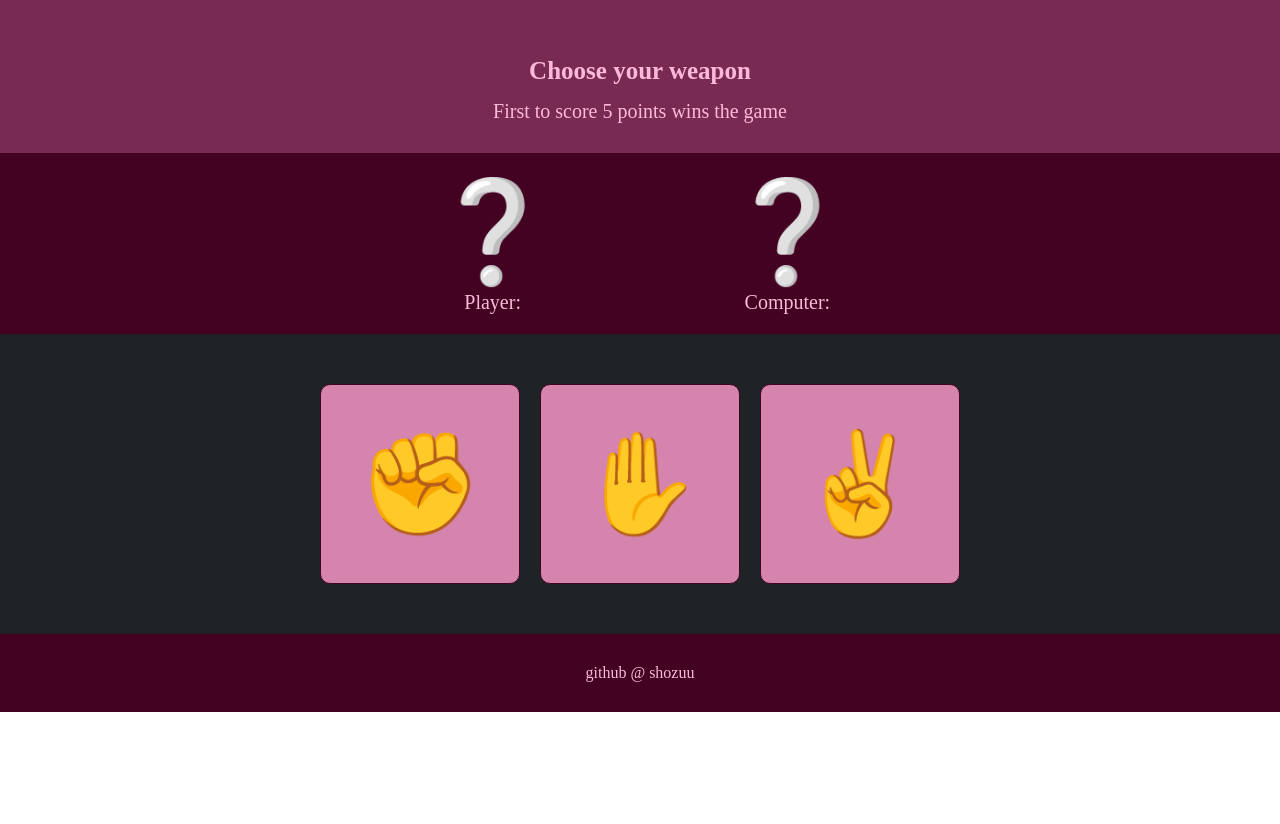
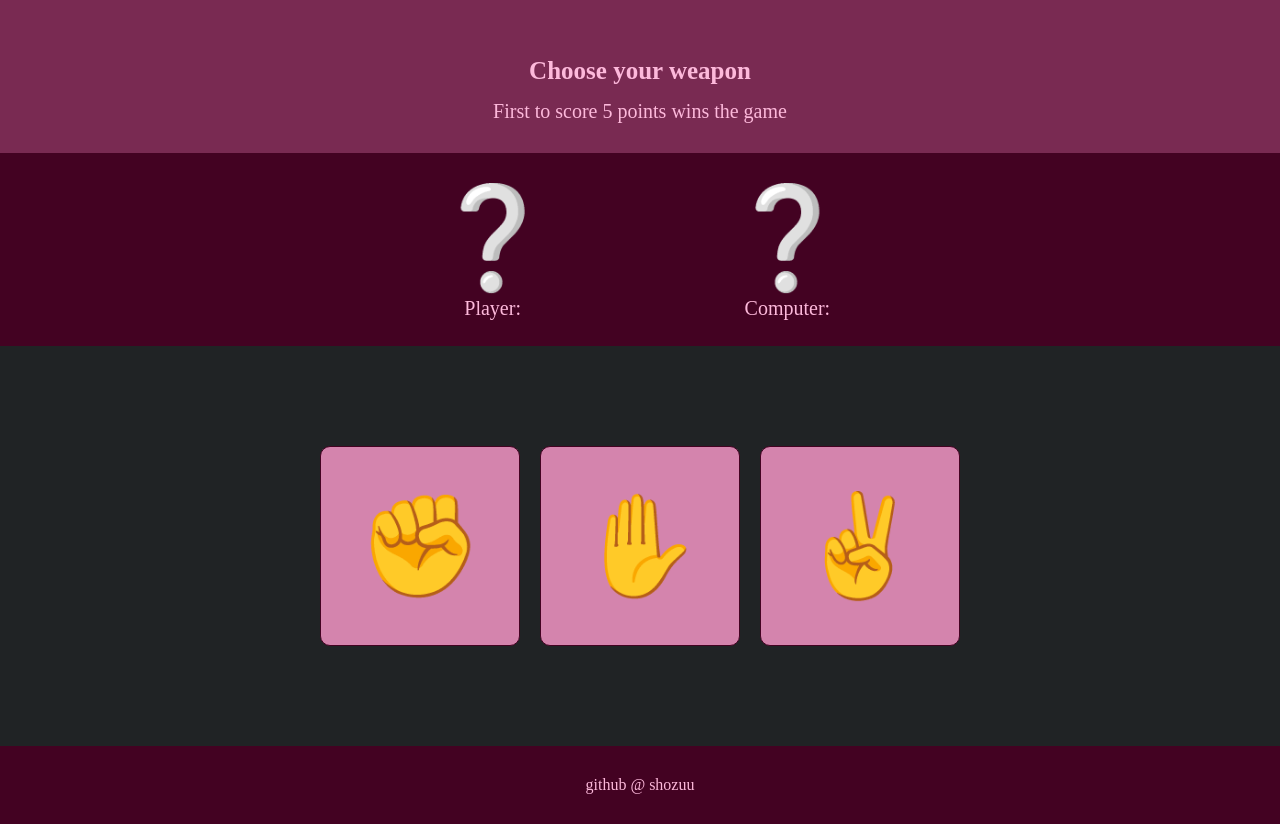
Before and after one commit to shozuu/RockPaperScissors, a plain HTML site: page index.html in a window 1280 px wide. Shown: the part 91-915 px from the top of the page. Before the commit the page ends 803 px from the top, so only its background shows below. Drawn offline with Linux system fonts and the light colour scheme.

Commit message:
adjust padding of result and choices container to fill in the gap at the bottom of the page

```diff
--- a/styles.css
+++ b/styles.css
@@ -53,7 +53,7 @@
 
 .result-container{
     background-color: #430222;
-    padding: 20px;
+    padding: 26px;
     display: flex;
 }
 
@@ -80,7 +80,7 @@
 
 .choices-container{
     background-color: #202325;
-    padding: 50px;
+    padding: 100px;
     display: flex;
 }
 
```
